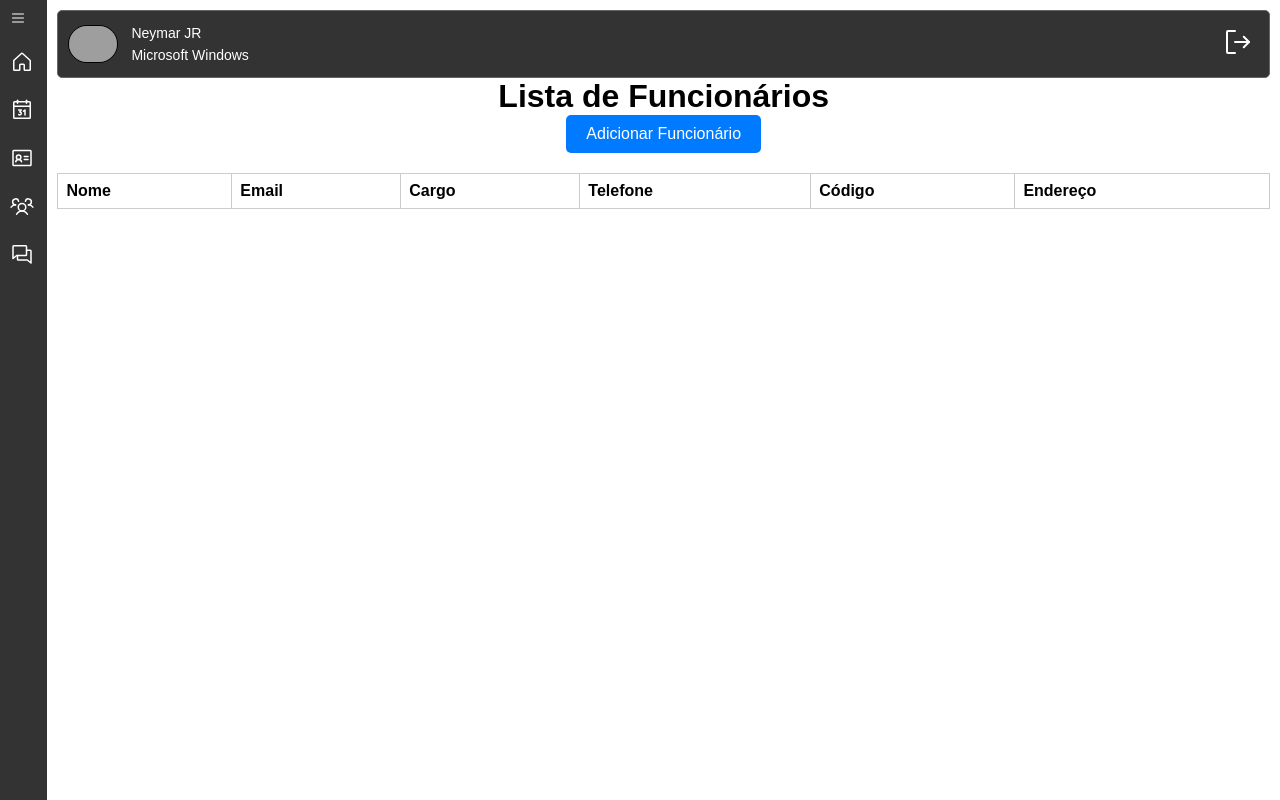
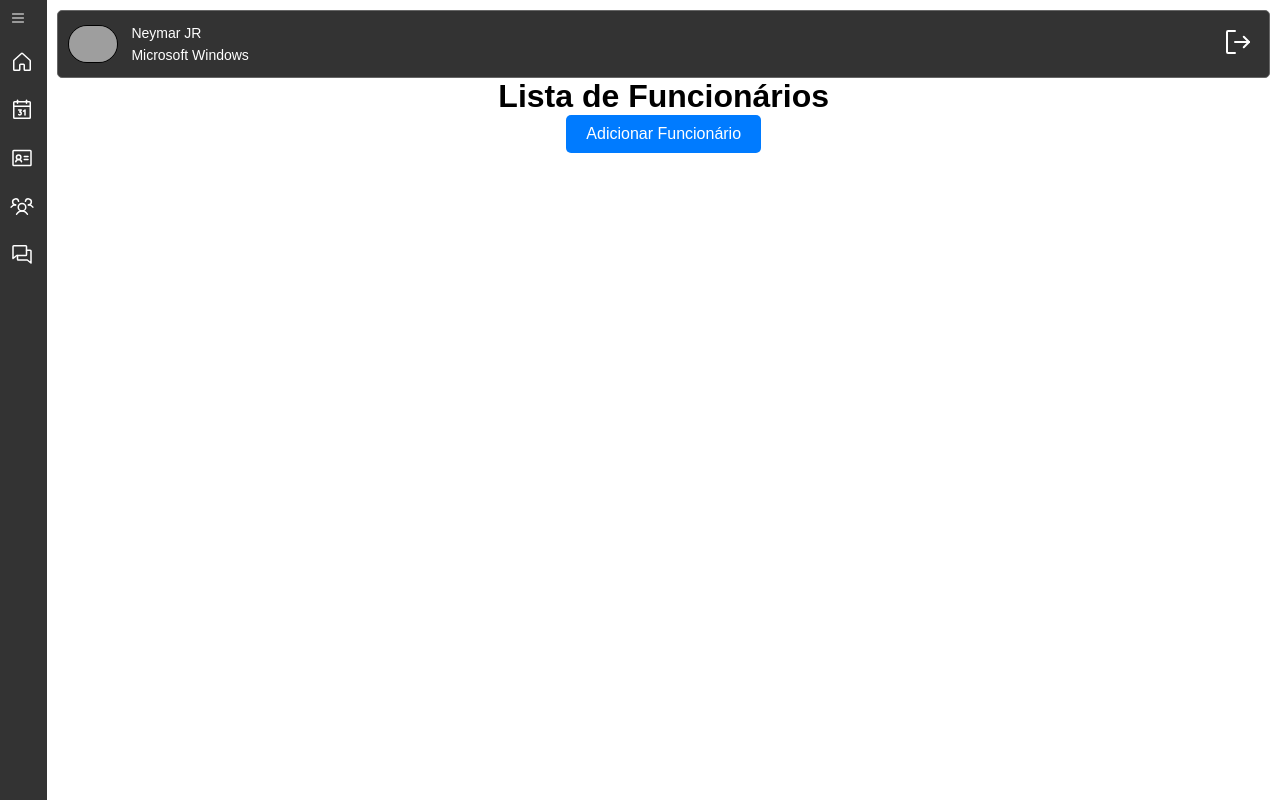
Before and after one commit to luisfelipeprs/gscare-frontend, a React (Vite) app: page /admin/employee in a window 1280 px wide. Built offline with nearby package versions, Linux system fonts and the light colour scheme; grey boxes are pictures that could not be loaded.

Commit message:
mudando a lista de funcionários de tabela para card

```diff
--- a/src/components/EmployeeList/index.tsx
+++ b/src/components/EmployeeList/index.tsx
@@ -1,5 +1,13 @@
 import React, { useState } from 'react';
-import { Button, Container, EmployeeTable, Modal, Background } from './styled';
+import {
+  Button,
+  Container,
+  Modal,
+  Background,
+  EmployeeCard,
+  EmployeeCardContainer,
+  EmployeeImageContainer,
+} from './styled';
 
 const EmployeeList: React.FC = () => {
   const [employees, setEmployees] = useState<any[]>([]);
@@ -10,7 +18,7 @@ const EmployeeList: React.FC = () => {
     jobTitle: '',
     phone: '',
     employeeCode: '',
-    location:''
+    location: '',
   });
 
   const openModal = () => {
@@ -30,9 +38,10 @@ const EmployeeList: React.FC = () => {
       jobTitle: '',
       phone: '',
       employeeCode: '',
-      location:''
+      location: '',
     });
   };
+
 
   return (
     <Container>
@@ -86,30 +95,21 @@ const EmployeeList: React.FC = () => {
         </Modal>
             </Background>
       )}
-      <EmployeeTable>
-        <thead>
-          <tr>
-            <th>Nome</th>
-            <th>Email</th>
-            <th>Cargo</th>
-            <th>Telefone</th>
-            <th>Código</th>
-            <th>Endereço</th>
-          </tr>
-        </thead>
-        <tbody>
-          {employees.map((employee, index) => (
-            <tr key={index}>
-              <td>{employee.name}</td>
-              <td>{employee.email}</td>
-              <td>{employee.jobTitle}</td>
-              <td>{employee.phone}</td>
-              <td>{employee.employeeCode}</td>
-              <td>{employee.location}</td>
-            </tr>
-          ))}
-        </tbody>
-      </EmployeeTable>
+      <EmployeeCardContainer>
+        {employees.map((employee, index) => (
+         <EmployeeCard key={index}>
+            <EmployeeImageContainer>
+              <img src="https://i.pinimg.com/564x/85/71/72/8571727e081f426167ac04b819ce8dbf.jpg" />
+            </EmployeeImageContainer>
+            <p><strong>Nome:</strong> {employee.name}</p>
+            <p><strong>Email:</strong> {employee.email}</p>
+            <p><strong>Cargo:</strong> {employee.jobTitle}</p>
+            <p><strong>Telefone:</strong> {employee.phone}</p>
+            <p><strong>Código do Funcionário:</strong> {employee.employeeCode}</p>
+            <p><strong>Endereço:</strong> {employee.location}</p>
+       </EmployeeCard>
+        ))}
+      </EmployeeCardContainer>
     </Container>
   );
 };
--- a/src/components/EmployeeList/styled.ts
+++ b/src/components/EmployeeList/styled.ts
@@ -39,7 +39,7 @@ export const Modal = styled.div`
   select:focus {
     box-shadow: 0 0 5px #007bff;
   }
-  select{
+  select {
     background-color: #fff;
     color: #212529;
     font-size: 16px;
@@ -49,7 +49,7 @@ export const Modal = styled.div`
     margin-top: 16px;
     border: 1px solid black;
     border-radius: 10px;
-    option{
+    option {
       color: #212529;
     }
   }
@@ -70,17 +70,69 @@ export const Modal = styled.div`
   }
 `;
 
-export const EmployeeTable = styled.table`
+export const EmployeeCard = styled.div`
+  position: relative;
+  background: #f5f5f5;
+  padding: 0px;
+  border: 1px solid #ddd;
+  border-radius: 10px;
+  box-shadow: 0 4px 6px rgba(0, 0, 0, 0.1);
+  margin: 20px auto; /* Centraliza o card na horizontal */
+  max-width: 100%;
+  width: 90%; /* Ajusta a largura para 90% da tela no modo mobile */
+  height: auto; /* Define a altura automática para ajustar ao conteúdo */
+  text-align: center;
+  display: flex;
+  flex-direction: column;
+  align-items: center;
+  font-size: 18px;
+
+  h2 {
+    font-size: 24px;
+    margin-bottom: 10px;
+    font-weight: bold;
+  }
+
+  p {
+    margin: 8px;
+  }
+
+  /* Estilize as descrições em negrito */
+  strong {
+    font-weight: bold;
+  }
+
+  background-size: 50px 50px;
+  background-repeat: no-repeat;
+  background-position: center top;
+`;
+
+export const EmployeeCardContainer = styled.div`
+  display: flex;
+  flex-wrap: wrap; // Permite que os cards quebrem para a próxima linha quando não couberem na tela
+  margin: -10px; // Compensa o espaçamento negativo nos cards internos
+`;
+
+export const EmployeeImageContainer = styled.div`
+  display: flex;
   width: 100%;
-  border-collapse: collapse;
+  flex-direction: column;
+  justify-content: center;
+  align-items: center;
+  background-color: #007bff;
+  color: #fff;
+  border-top-left-radius: 10px;
+  border-top-right-radius: 10px;
 
-  th,
-  td {
-    border: 1px solid #ccc;
-    padding: 8px;
-    text-align: left;
+  img {
+    height: 100px;
+    object-fit: cover;
+    border: 2px solid #fff;
+    border-radius: 50%;
+    margin: 10px;
   }
 `;
+
 export const Background = styled.div`
   position: absolute;
   top: 0;
```
